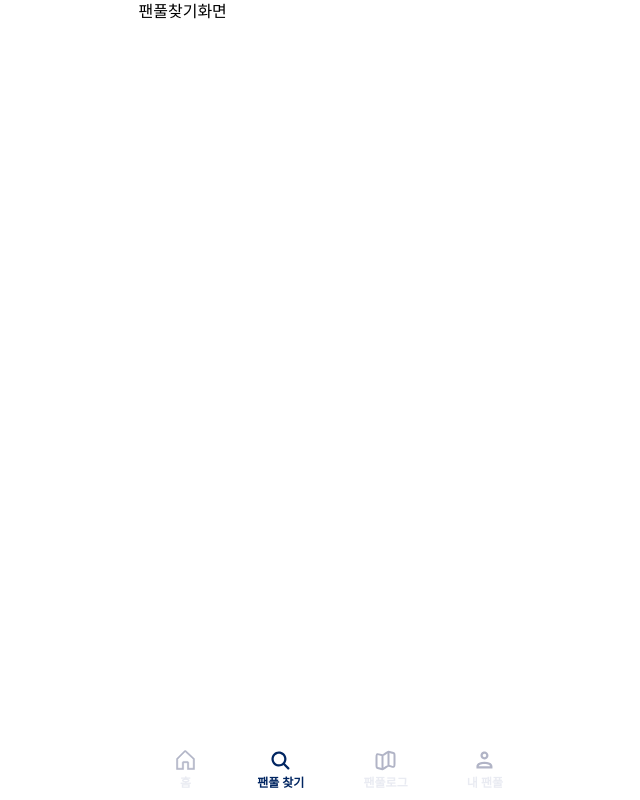
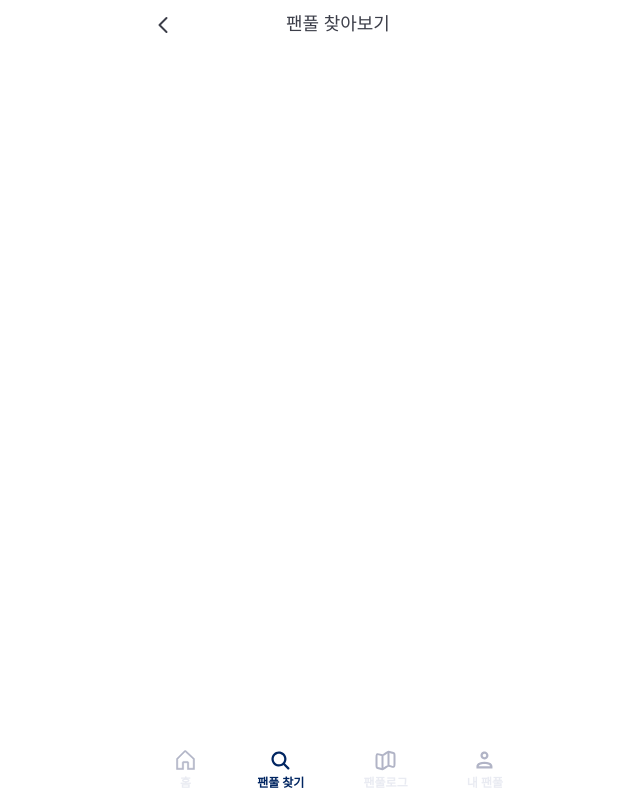
Before and after one commit to TwoDotFive/front, a Next.js app: page /fanpool-find in a window 1280 px wide. Shown: the whole page, without its empty margins (302-942 px from the left). Built offline with nearby package versions, Linux system fonts and the light colour scheme; a web font is replaced by a local one.

Commit message:
fix: TabBar 스타일 변경

```diff
--- a/src/app/(tarbar)/fanpool-find/page.tsx
+++ b/src/app/(tarbar)/fanpool-find/page.tsx
@@ -1,3 +1,9 @@
+import TapBar from '@/components/common/TapBar';
+
 export default function page() {
-	return <div>팬풀찾기화면</div>;
+	return (
+		<section>
+			<TapBar text="팬풀 찾아보기" type="mid" isNextButton={false} />
+		</section>
+	);
 }
--- a/src/components/card/LocationInfoCard.tsx
+++ b/src/components/card/LocationInfoCard.tsx
@@ -1,6 +1,6 @@
 import React from 'react';
 import { Text } from '../common/Text';
-import TagLocation from '../tag/TagLocation';
+import TagLocation from '../common/tag/TagLocation';
 
 type LocationInfoCardProps = {
 	image: string;
@@ -9,23 +9,28 @@ type LocationInfoCardProps = {
 	tagNames: string[];
 };
 
-export default function LocationInfoCard({ image, name, location, tagNames }: LocationInfoCardProps) {
+export default function LocationInfoCard({
+	image,
+	name,
+	location,
+	tagNames,
+}: LocationInfoCardProps) {
 	return (
 		<div className="flex items-center gap-8pxr w-full h-74pxr">
 			<div className="w-74pxr h-74pxr rounded-5pxr">
-                <img className='w-full h-full' src ={image}/>
+				<img className="w-full h-full" src={image} />
 			</div>
-            <div className ="flex flex-col justify-between items-start flex-1 self-stretch">
+			<div className="flex flex-col justify-between items-start flex-1 self-stretch">
 				<Text fontSize={16} fontWeight={700} color="gray700">
 					{name}
 				</Text>
 				<Text fontSize={14} fontWeight={400} color="gray600">
 					{location}
 				</Text>
-                <div className='flex items-start gap-4pxr'>
+				<div className="flex items-start gap-4pxr">
 					{/* 위치 정보에 따른 TagLocation 삽입 */}
 					{tagNames.map((tag) => (
-                        <TagLocation key={tag} name={tag}/>
+						<TagLocation key={tag} name={tag} />
 					))}
 				</div>
 			</div>
--- a/src/components/card/LocationInfoSearchCard.tsx
+++ b/src/components/card/LocationInfoSearchCard.tsx
@@ -1,31 +1,35 @@
 import React from 'react';
 import { Text } from '../common/Text';
-import SelectButton from '../button/SelectButton';
+import SelectButton from '../common/button/SelectButton';
 
 type LocationInfoSearchCardProps = {
 	image: string;
 	name: string;
 	location: string;
-}
+};
 
-export default function LocationInfoSearchCard({image, name, location}: LocationInfoSearchCardProps){
+export default function LocationInfoSearchCard({
+	image,
+	name,
+	location,
+}: LocationInfoSearchCardProps) {
 	return (
-        <div className='flex items-center gap-4pxr w-full h-50pxr'>
-            <div className='flex items-center gap-8pxr flex-1'>
-                <div className='w-50pxr h-50pxr rounded-5pxr'>
-                    <img className='w-full h-full' src={image}/>
+		<div className="flex items-center gap-4pxr w-full h-50pxr">
+			<div className="flex items-center gap-8pxr flex-1">
+				<div className="w-50pxr h-50pxr rounded-5pxr">
+					<img className="w-full h-full" src={image} />
 				</div>
-                <div className='flex flex-col justify-between items-start flex-1 self-stretch'>
-                    <Text fontSize={16} fontWeight={700} color='gray700'>
+				<div className="flex flex-col justify-between items-start flex-1 self-stretch">
+					<Text fontSize={16} fontWeight={700} color="gray700">
 						{name}
 					</Text>
-                    <Text fontSize={14} fontWeight={400} color='gray600'>
+					<Text fontSize={14} fontWeight={400} color="gray600">
 						{location}
 					</Text>
 				</div>
 			</div>
-            <div className='ml-auto'>
-                <SelectButton isSelected={false} onClick={() => {}}/>
+			<div className="ml-auto">
+				<SelectButton isSelected={false} onClick={() => {}} />
 			</div>
 		</div>
 	);
--- a/src/components/common/TapBar.tsx
+++ b/src/components/common/TapBar.tsx
@@ -52,8 +52,12 @@ export default function TapBar({
 	};
 
 	const renderRightSection = () => {
-		if (type === 'mid' && isNextButton) {
-			return <IconRightArrow className="cursor-pointer" onClick={handleNext} />;
+		if (type === 'mid') {
+			if (isNextButton)
+				return (
+					<IconRightArrow className="cursor-pointer" onClick={handleNext} />
+				);
+			else return <div className="w-25pxr" />;
 		}
 		if (type === 'download') {
 			return <IconUpload className="cursor-pointer" />;
```
Lines whose indentation alone changed are shown as unchanged.
